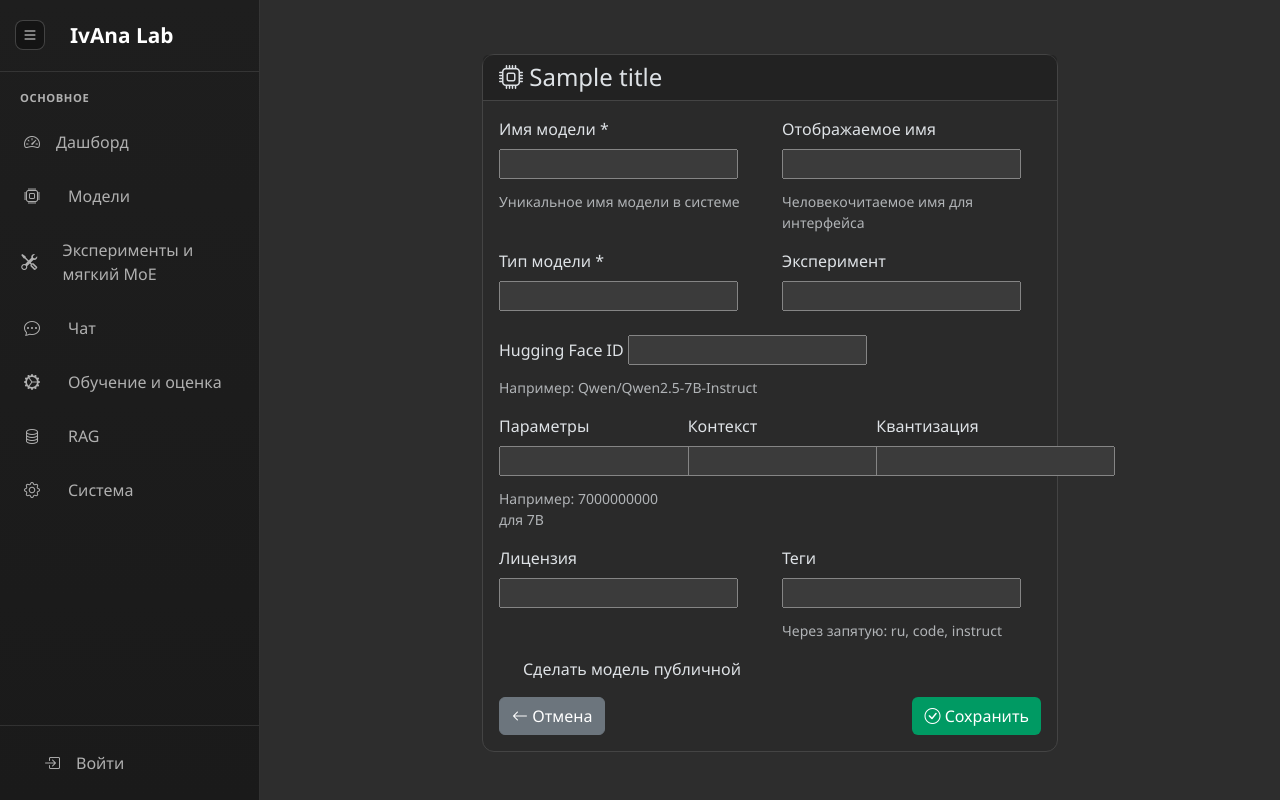
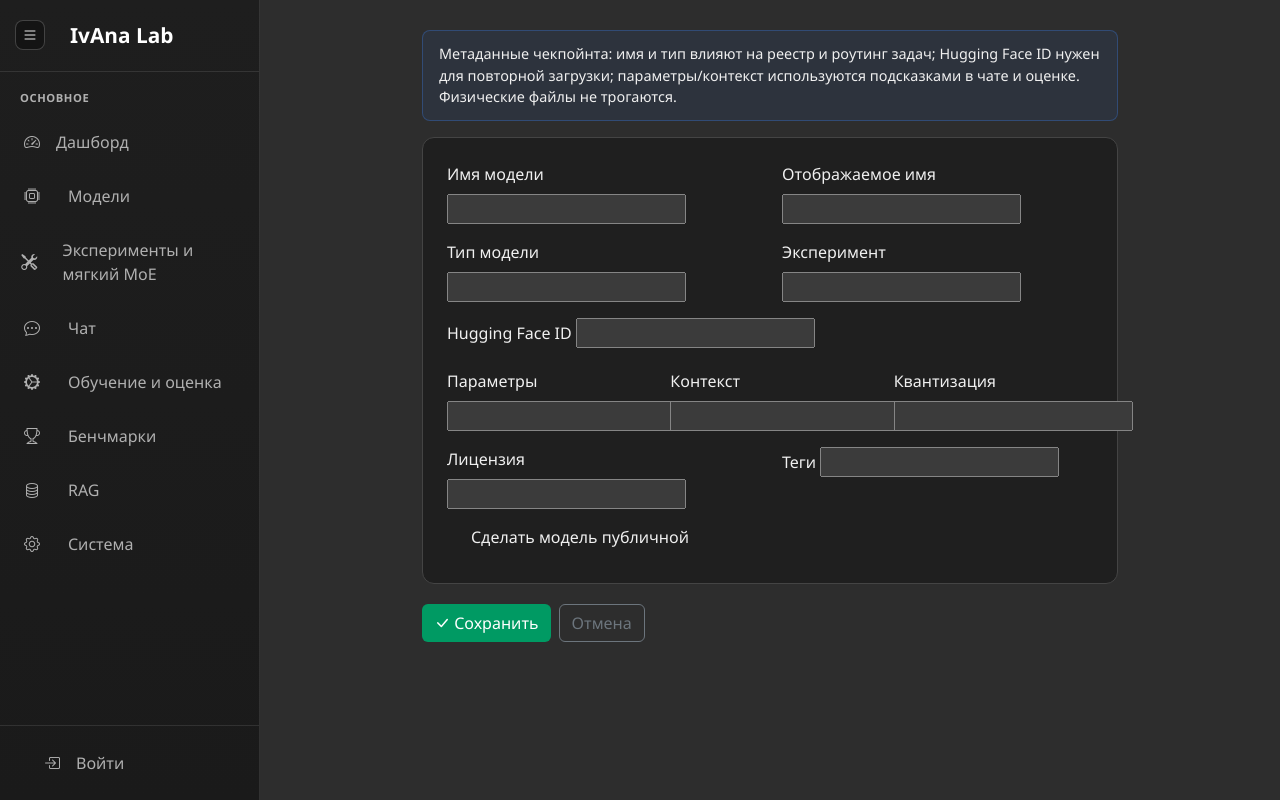
Before and after one commit to wiskeone/ivanna-lab, a Django app: template app/ivanna_model_manager/templates/ivanna_model_manager/model_form.html in a window 1280 px wide. Run offline with Django 5.2, Linux system fonts and the light colour scheme; the template is opened without the code that fills it: most values are stand-ins (such as "Sample title", 1, 10 or a date in 2020); form fields are guessed from the names that the template uses; some libraries are stand-ins or nearby versions.

Commit message:
ui: benchmarks as a dedicated nav group, delete button on model cards, styled model edit form
- sidebar: Benchmarks accordion (catalog / runs / leaderboard); fixes the
  earlier mis-insertion where the catalog link was nested inside the
  Evaluation anchor
- model cards: Delete action next to Details/Change/Test (soft-delete
  confirm page icons swapped to bootstrap-icons)
- /models/<pk>/edit/: platform form-card style with hint-box and widget
  class injection; EN translations

```diff
--- a/app/ivanna_model_manager/templates/ivanna_model_manager/base.html
+++ b/app/ivanna_model_manager/templates/ivanna_model_manager/base.html
@@ -164,15 +164,33 @@
                         </a>
                         <a href="{% url 'evaluation_dashboard' %}" class="nav-link-sub">
                             <i class="bi bi-clipboard-check"></i> {% trans "Оценка моделей" %}
-                            <a href="{% url 'benchmark_list' %}" class="nav-link-sub {% if request.resolver_match.url_name == 'benchmark_list' or request.resolver_match.url_name == 'benchmark_run_detail' %}active{% endif %}">
-                                <i class="bi bi-trophy"></i> {% trans "Бенчмарки" %}
-                            </a>
                         </a>
                     </div>
                 </div>
             </div>
 
             <!-- ==================== RAG ==================== -->
+            <div class="accordion-item nav-group">
+                <div class="accordion-header">
+                    <button class="accordion-button collapsed nav-link" type="button" data-bs-toggle="collapse" data-bs-target="#collapseBenchmarks">
+                        <i class="bi bi-trophy"></i>
+                        <span>{% trans "Бенчмарки" %}</span>
+                    </button>
+                </div>
+                <div id="collapseBenchmarks" class="accordion-collapse collapse" data-bs-parent="#sidebar">
+                    <div class="accordion-body">
+                        <a href="{% url 'benchmark_list' %}" class="nav-link-sub {% if request.resolver_match.url_name == 'benchmark_list' or request.resolver_match.url_name == 'benchmark_detail' %}active{% endif %}">
+                            <i class="bi bi-list-check"></i> {% trans "Каталог бенчмарков" %}
+                        </a>
+                        <a href="{% url 'benchmark_run_create' %}" class="nav-link-sub {% if request.resolver_match.url_name == 'benchmark_run_create' or request.resolver_match.url_name == 'benchmark_run_detail' %}active{% endif %}">
+                            <i class="bi bi-play-fill"></i> {% trans "Прогоны" %}
+                        </a>
+                        <a href="{% url 'benchmark_leaderboard' %}" class="nav-link-sub {% if request.resolver_match.url_name == 'benchmark_leaderboard' %}active{% endif %}">
+                            <i class="bi bi-trophy"></i> {% trans "Лидерборд" %}
+                        </a>
+                    </div>
+                </div>
+            </div>
             <div class="accordion-item nav-group">
                 <div class="accordion-header">
                     <button class="accordion-button collapsed nav-link" type="button" data-bs-toggle="collapse" data-bs-target="#collapseRAG">
--- a/app/ivanna_model_manager/templates/ivanna_model_manager/model_form.html
+++ b/app/ivanna_model_manager/templates/ivanna_model_manager/model_form.html
@@ -2,126 +2,91 @@
 {% load i18n %}
 
 {% block title %}{{ title }} - Ivanna Lab{% endblock %}
+{% block page_title %}{{ title }}{% endblock %}
+
+{% block extra_css %}
+<style>
+    .moe-form-card { background: rgba(30,30,30,0.9); border: 1px solid #444; border-radius: 12px; padding: 24px; margin-bottom: 20px; }
+    .hint-box { background: rgba(59,130,246,0.08); border: 1px solid rgba(59,130,246,0.3); border-radius: 8px; padding: 12px 16px; font-size: 0.9rem; }
+</style>
+{% endblock %}
 
 {% block content %}
-<div class="container mt-4">
-    <div class="row justify-content-center">
-        <div class="col-md-10">
-            <div class="card">
-                <div class="card-header">
-                    <h4 class="mb-0"><i class="bi bi-cpu"></i> {{ title }}</h4>
+<div class="container" style="max-width: 900px;">
+    <div class="hint-box mb-3">
+        {% trans "Метаданные чекпойнта: имя и тип влияют на реестр и роутинг задач; Hugging Face ID нужен для повторной загрузки; параметры/контекст используются подсказками в чате и оценке. Физические файлы не трогаются." %}
+    </div>
+
+    <form method="post" enctype="multipart/form-data">
+        {% csrf_token %}
+        <div class="moe-form-card">
+            <div class="row">
+                <div class="col-md-6 mb-3">
+                    <label for="{{ form.name.id_for_label }}" class="form-label">{% trans "Имя модели" %}</label>
+                    {{ form.name }}
+                    {% if form.name.help_text %}<div class="form-text text-muted">{{ form.name.help_text }}</div>{% endif %}
+                    {% for error in form.name.errors %}<div class="text-danger small">{{ error }}</div>{% endfor %}
                 </div>
-                <div class="card-body">
-                    <form method="post" enctype="multipart/form-data">
-                        {% csrf_token %}
+                <div class="col-md-6 mb-3">
+                    <label for="{{ form.display_name.id_for_label }}" class="form-label">{% trans "Отображаемое имя" %}</label>
+                    {{ form.display_name }}
+                    {% if form.display_name.help_text %}<div class="form-text text-muted">{{ form.display_name.help_text }}</div>{% endif %}
+                </div>
 
-                        <div class="row">
-                            <div class="col-md-6">
-                                <div class="mb-3">
-                                    <label for="{{ form.name.id_for_label }}" class="form-label">{% trans "Имя модели *" %}</label>
-                                    {{ form.name }}
-                                    {% if form.name.errors %}
-                                    <div class="invalid-feedback d-block">
-                                        {{ form.name.errors }}
-                                    </div>
-                                    {% endif %}
-                                    <div class="form-text">{% trans "Уникальное имя модели в системе" %}</div>
-                                </div>
-                            </div>
-                            <div class="col-md-6">
-                                <div class="mb-3">
-                                    <label for="{{ form.display_name.id_for_label }}" class="form-label">{% trans "Отображаемое имя" %}</label>
-                                    {{ form.display_name }}
-                                    <div class="form-text">{% trans "Человекочитаемое имя для интерфейса" %}</div>
-                                </div>
-                            </div>
-                        </div>
+                <div class="col-md-6 mb-3">
+                    <label for="{{ form.model_type.id_for_label }}" class="form-label">{% trans "Тип модели" %}</label>
+                    {{ form.model_type }}
+                </div>
+                <div class="col-md-6 mb-3">
+                    <label for="{{ form.experiment.id_for_label }}" class="form-label">{% trans "Эксперимент" %}</label>
+                    {{ form.experiment }}
+                </div>
 
-                        <div class="row">
-                            <div class="col-md-6">
-                                <div class="mb-3">
-                                    <label for="{{ form.model_type.id_for_label }}" class="form-label">{% trans "Тип модели *" %}</label>
-                                    {{ form.model_type }}
-                                </div>
-                            </div>
-                            <div class="col-md-6">
-                                <div class="mb-3">
-                                    <label for="{{ form.experiment.id_for_label }}" class="form-label">{% trans "Эксперимент" %}</label>
-                                    {{ form.experiment }}
-                                </div>
-                            </div>
-                        </div>
+                <div class="col-12 mb-3">
+                    <label for="{{ form.huggingface_id.id_for_label }}" class="form-label">Hugging Face ID</label>
+                    {{ form.huggingface_id }}
+                    {% if form.huggingface_id.help_text %}<div class="form-text text-muted">{{ form.huggingface_id.help_text }}</div>{% endif %}
+                </div>
 
-                        <div class="mb-3">
-                            <label for="{{ form.huggingface_id.id_for_label }}" class="form-label">Hugging Face ID</label>
-                            {{ form.huggingface_id }}
-                            <div class="form-text">{% trans "Например: Qwen/Qwen2.5-7B-Instruct" %}</div>
-                        </div>
+                <div class="col-md-4 mb-3">
+                    <label for="{{ form.parameter_count.id_for_label }}" class="form-label">{% trans "Параметры" %}</label>
+                    {{ form.parameter_count }}
+                    {% if form.parameter_count.help_text %}<div class="form-text text-muted">{{ form.parameter_count.help_text }}</div>{% endif %}
+                </div>
+                <div class="col-md-4 mb-3">
+                    <label for="{{ form.context_length.id_for_label }}" class="form-label">{% trans "Контекст" %}</label>
+                    {{ form.context_length }}
+                </div>
+                <div class="col-md-4 mb-3">
+                    <label for="{{ form.quantization.id_for_label }}" class="form-label">{% trans "Квантизация" %}</label>
+                    {{ form.quantization }}
+                </div>
 
-                        <div class="row">
-                            <div class="col-md-4">
-                                <div class="mb-3">
-                                    <label for="{{ form.parameter_count.id_for_label }}" class="form-label">{% trans "Параметры" %}</label>
-                                    {{ form.parameter_count }}
-                                    <div class="form-text">{% trans "Например: 7000000000 для 7B" %}</div>
-                                </div>
-                            </div>
-                            <div class="col-md-4">
-                                <div class="mb-3">
-                                    <label for="{{ form.context_length.id_for_label }}" class="form-label">{% trans "Контекст" %}</label>
-                                    {{ form.context_length }}
-                                </div>
-                            </div>
-                            <div class="col-md-4">
-                                <div class="mb-3">
-                                    <label for="{{ form.quantization.id_for_label }}" class="form-label">{% trans "Квантизация" %}</label>
-                                    {{ form.quantization }}
-                                </div>
-                            </div>
-                        </div>
+                <div class="col-md-6 mb-3">
+                    <label for="{{ form.license_type.id_for_label }}" class="form-label">{% trans "Лицензия" %}</label>
+                    {{ form.license_type }}
+                </div>
+                <div class="col-md-6 mb-3">
+                    <label for="{{ form.tags.id_for_label }}" class="form-label">{% trans "Теги" %}</label>
+                    {{ form.tags }}
+                    {% if form.tags.help_text %}<div class="form-text text-muted">{{ form.tags.help_text }}</div>{% endif %}
+                </div>
 
-                        <div class="row">
-                            <div class="col-md-6">
-                                <div class="mb-3">
-                                    <label for="{{ form.license_type.id_for_label }}" class="form-label">{% trans "Лицензия" %}</label>
-                                    {{ form.license_type }}
-                                </div>
-                            </div>
-                            <div class="col-md-6">
-                                <div class="mb-3">
-                                    <label for="{{ form.tags.id_for_label }}" class="form-label">{% trans "Теги" %}</label>
-                                    {{ form.tags }}
-                                    <div class="form-text">{% trans "Через запятую: ru, code, instruct" %}</div>
-                                </div>
-                            </div>
-                        </div>
-
-                        <div class="mb-3 form-check">
-                            {{ form.is_public }}
-                            <label for="{{ form.is_public.id_for_label }}" class="form-check-label">{% trans "Сделать модель публичной" %}</label>
-                        </div>
-
-                        <div class="d-flex justify-content-between">
-                            <a href="{% url 'model_list' %}" class="btn btn-secondary">
-                                <i class="bi bi-arrow-left"></i> {% trans "Отмена" %}
-                            </a>
-                            <button type="submit" class="btn btn-primary">
-                                <i class="bi bi-check-circle"></i> {% trans "Сохранить" %}
-                            </button>
-                        </div>
-                    </form>
+                <div class="col-12 mb-2">
+                    <div class="form-check">
+                        {{ form.is_public }}
+                        <label class="form-check-label" for="{{ form.is_public.id_for_label }}">{% trans "Сделать модель публичной" %}</label>
+                    </div>
                 </div>
             </div>
+            {% if form.non_field_errors %}
+                {% for error in form.non_field_errors %}<div class="text-danger">{{ error }}</div>{% endfor %}
+            {% endif %}
         </div>
-    </div>
+        <div class="d-flex gap-2">
+            <button type="submit" class="btn btn-primary"><i class="bi bi-check-lg"></i> {% trans "Сохранить" %}</button>
+            <a href="{% url 'model_list' %}" class="btn btn-outline-secondary">{% trans "Отмена" %}</a>
+        </div>
+    </form>
 </div>
-
-<style>
-    input, select, textarea {
-        margin-bottom: 0.5rem;
-    }
-    .form-check {
-        margin-bottom: 1.5rem;
-    }
-</style>
 {% endblock %}
--- a/app/ivanna_model_manager/templates/ivanna_model_manager/model_list.html
+++ b/app/ivanna_model_manager/templates/ivanna_model_manager/model_list.html
@@ -213,6 +213,9 @@
                     <a href="{% url 'model_test' model.pk %}" class="action-link">
                         <i class="bi bi-play-circle"></i> {% trans "Тест" %}
                     </a>
+                    <a href="{% url 'model_delete' model.pk %}" class="action-link text-danger">
+                        <i class="bi bi-trash"></i> {% trans "Удалить" %}
+                    </a>
                 </div>
             </div>
         </div>
```
Also changed, not shown: app/ivanna_model_manager/forms.py (+10 -0 lines), app/ivanna_model_manager/templates/ivanna_model_manager/model_confirm_delete.html (+9 -9 lines), app/locale/en/LC_MESSAGES/django.po, 3 other files.
